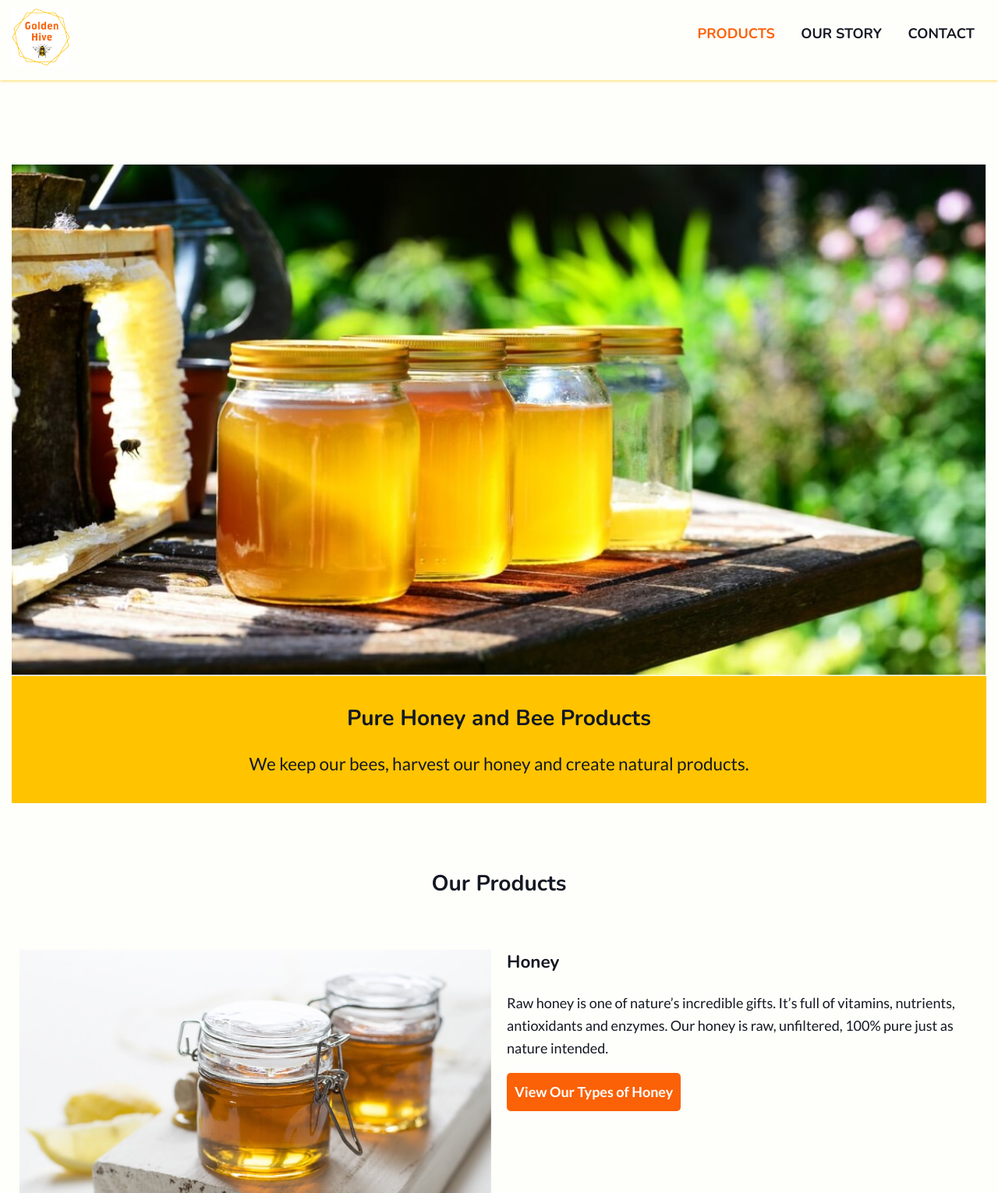
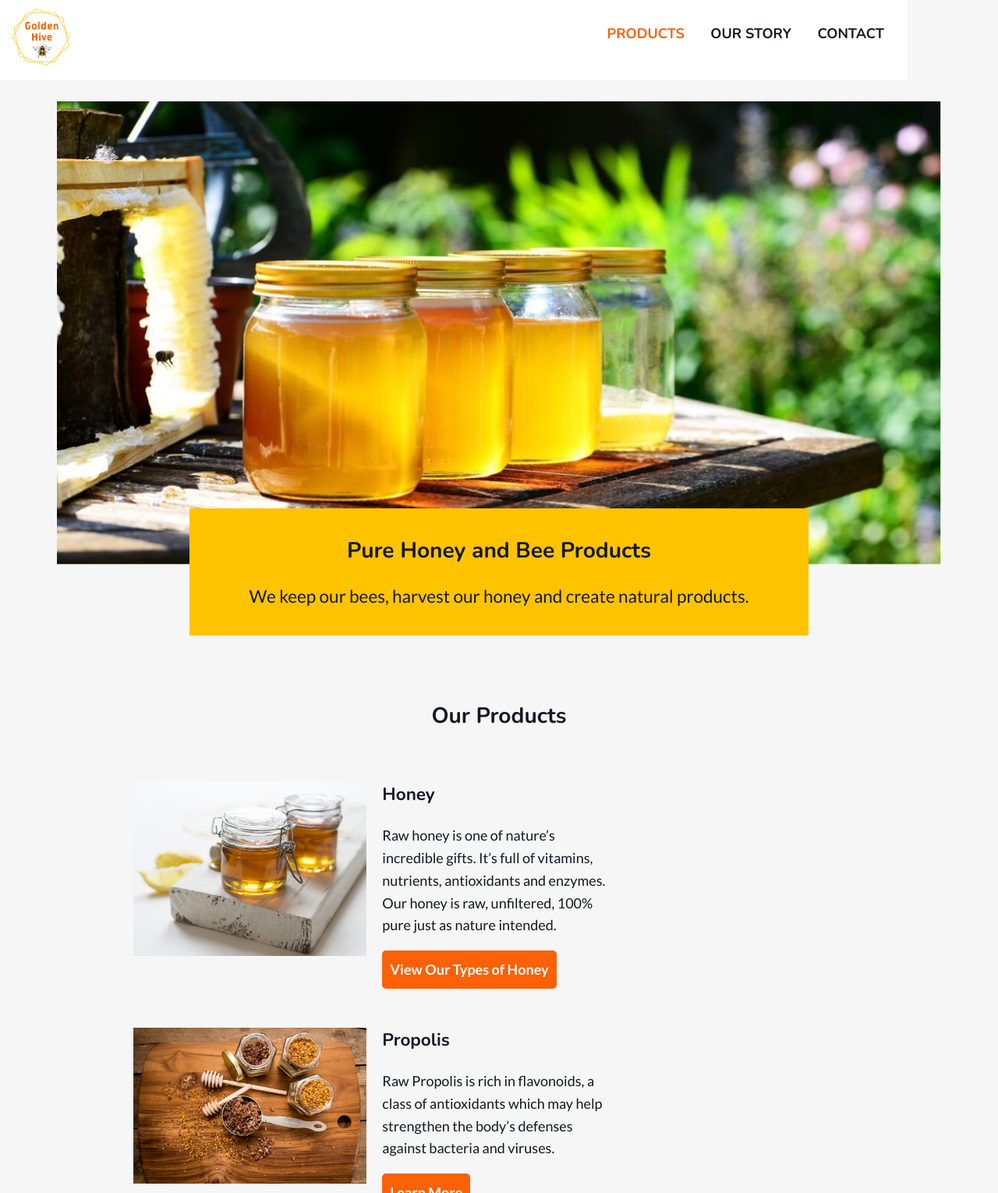
Before and after one commit to olgalefter/golden-hive-website, a plain HTML site: page index.html in a window 1280 px wide. Shown: the top 1530 px of the page at 78% size. Drawn offline with nearby package versions, Linux system fonts and the light colour scheme.

Commit message:
Delete the box shadow. Change background color. Add candle-name class. Add media queries.

```diff
--- a/css/style.css
+++ b/css/style.css
@@ -12,18 +12,16 @@ Dark Yellow - active links: #e6b000;
 /* Layout styling */
 header {
   position: fixed;
+  z-index: 99999;
   top: 0;
   width: 100%;
-  background-color: #fefefa;
+  background-color: #ffffff;
   text-align: center;
   padding: 10px 0;
-  -webkit-box-shadow: 0px 0px 4px 0px rgba(255, 195, 0, 1);
-  -moz-box-shadow: 0px 0px 4px 0px rgba(255, 195, 0, 1);
-  box-shadow: 0px 0px 4px 0px rgba(255, 195, 0, 1);
 }
 
 main {
-  padding-top: 211px;
+  padding-top: 180px;
 }
 
 .container {
@@ -82,7 +80,7 @@ nav>ul>li {
 }
 
 body {
-  background-color: #fefefa;
+  background-color: #f6f6f6;
   font-family: 'Lato', sans-serif;
   font-size: 18px;
   font-weight: 400;
@@ -114,6 +112,7 @@ h3 {
 #intro {
   background-color: #ffc300;
   z-index: 9999;
+  position: relative;
   margin: -7px auto 0;
   width: 100%;
   text-align: center;
@@ -227,6 +226,10 @@ nav>ul>li>a:focus {
   margin: 5px;
 }
 
+.candle-name {
+font-weight: 700;
+}
+
 .candles #main-content-section img {
   margin-top: 40px;
 }
@@ -255,7 +258,13 @@ nav>ul>li>a:focus {
   color: #ffc300 !important;
 }
 
-[class*="col-"] {
+@media only screen and (min-width: 768px) {
+
+  main {
+    padding-top: 130px;
+  }
+
+  [class*="col-md"] {
     float: left;
     padding-left: 10px;
     padding-right: 10px;
@@ -267,7 +276,6 @@ nav>ul>li>a:focus {
     display: table;
   }
 
-@media only screen and (min-width: 768px) {
   header {
     text-align: unset;
   }
@@ -298,7 +306,90 @@ nav>ul>li>a:focus {
   margin-bottom: 0;
 }
 
+}
+
+@media only screen and (min-width: 1024px) {
+
+  header {
+    max-width: 1164px;
+    margin-left: auto;
+    margin-right: auto;
+  }
+
+  #hero-section {
+  max-width: 1164px;
+  margin-left: auto;
+  margin-right: auto;
+}
+
+#main-content-section {
+  max-width: 988px;
+  margin-left: auto;
+  margin-right: auto;
+}
+
+[class*="col-lg-3"] {
+    float: left;
+    padding-left: 10px;
+    padding-right: 10px;
+  }
+
+ .row::after {
+  content: "";
+  clear: both;
+  display: table;
+}
+
+.col-lg-3 {
+  width: 33.33%;
+}
+
+[class*="col-lg-4"] {
+  float: left;
+  padding-left: 10px;
+  padding-right: 10px;
+}
+
+[class*="col-lg-8"] {
+  float: left;
+  padding-left: 10px;
+  padding-right: 10px;
+}
+
+.row::after {
+  content: "";
+  clear: both;
+  display: table;
+}
+
+.col-lg-4 {
+  width: 33.33%;
+}
+
+.col-lg-8 {
+  width: 66.66%;
+}
+
+.honey #main-content-section h2 {
+  margin-top: 0;
+}
+
+.propolis #main-content-section p {
+  margin-top: 0;
+}
+
+  #intro {
+    margin: -80px auto 0;
+    width: 70%;
+  }
+}
+
+
+@media only screen and (min-width: 1440px) {
+
+  #intro {
+    margin: -90px auto 0;
+    width: 70%;
+  }
 
 }
-
-@media only screen and (min-width: 1024px) {}
```
Lines whose indentation alone changed are shown as unchanged.
